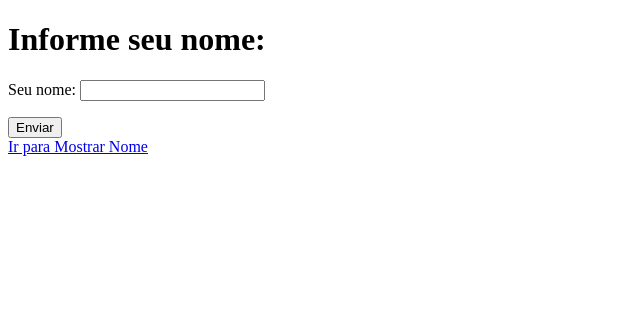
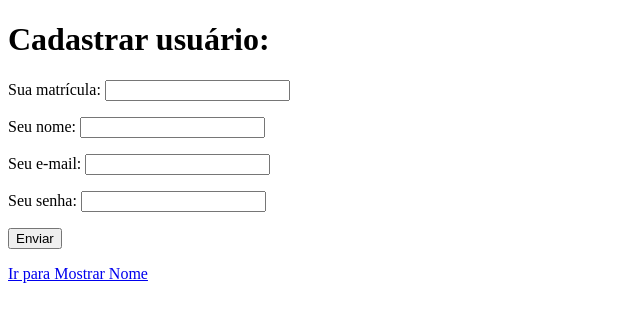
Before and after one commit to RafaelaAlexandre/FortLock, a Django app: page / in a window 1280 px wide. Shown: the top 322 px of the page, without its empty margins (0-640 px from the left). Run offline with Django 4.2, Linux system fonts and the light colour scheme.

Commit message:
:sparkles: Feat: Formulário de Usuário
Foi criada a tratativa inicial de formulário da tabela usuário, lá em forms.py, há a validação de e-mail e de senhas, além do uso de HASH SHA-256 aplicado na senha, dentro de views.py. A transaction é para garantir a atomicidade, caso algo de errado, o SQL não irá rodar pela metade

```diff
--- a/fortlock_app/forms.py
+++ b/fortlock_app/forms.py
@@ -1,5 +1,36 @@
+import re
 from django import forms
+from django.core.validators import validate_email
+from django.core.exceptions import ValidationError
 
+class UsuarioForm(forms.Form):
+    matricula = forms.CharField(label='Sua matrícula', max_length=30, required=True)
+    nome = forms.CharField(label='Seu nome', max_length=50, required=True)
+    email = forms.EmailField(label='Seu e-mail', required=True)
+    senha = forms.CharField(label='Seu senha', max_length=30, required=True)
 
-class NomeForm(forms.Form):
-    nome = forms.CharField(label='Seu nome', max_length=100)
+    def clean_email(self):
+        email = self.cleaned_data.get('email')
+        if email:
+            try:
+                validate_email(email)
+            except ValidationError as e:
+                self.add_error('email', "Endereço de e-mail inválido.\n"+e)
+        return email
+
+    def clean_senha(self):
+        senha = self.cleaned_data.get('senha')
+        if senha:
+            if len(senha) < 8:
+                raise ValidationError("A senha deve ter no mínimo 8 caracteres.")
+
+            if not any(char.isupper() for char in senha):
+                raise ValidationError("A senha deve conter pelo menos 1 letra maiúscula.")
+
+            if not any(char.islower() for char in senha):
+                raise ValidationError("A senha deve conter pelo menos 1 letra minúscula.")
+
+            if not re.search(r'[!@#\$%\^&\*\(\)_\+\-=\[\]{};:\'",<>\./?\\|]$', senha):
+                raise ValidationError("A senha deve conter pelo menos 1 caractere especial (!@#$%^&*()_+-=[]{};:'\",<>/?.|\\).")
+
+        return senha
--- a/fortlock_app/templates/teste_app/pagina_inicial.html
+++ b/fortlock_app/templates/teste_app/pagina_inicial.html
@@ -4,8 +4,8 @@
     <title>Página Inicial</title>
 </head>
 <body>
-    <h1>Informe seu nome:</h1>
-    <form method="post">
+    <h1>Cadastrar usuário:</h1>
+    <form method="post" style="margin-bottom: 1rem;">
         {% csrf_token %}
         {{ form.as_p }}
         <button type="submit">Enviar</button>
--- a/fortlock_app/views.py
+++ b/fortlock_app/views.py
@@ -1,20 +1,34 @@
-import requests
+# REQUISIÇÃO API import requests
 from django.shortcuts import render, redirect
 from django.http import HttpResponse, JsonResponse
+from django.db import transaction
 from hashlib import sha256
-from .forms import NomeForm
+from .forms import UsuarioForm
 from .models import Usuario
 
 
 def pagina_inicial(request):
     if request.method == 'POST':
-        form = NomeForm(request.POST)
+        form = UsuarioForm(request.POST)
         if form.is_valid():
+            matricula = form.cleaned_data['matricula']
             nome = form.cleaned_data['nome']
-            Usuario.objects.create(nome=nome, matricula='MATRICULAEXEMPLO', email='email@example.com', senha='senhaDIFICIL')
+            email = form.cleaned_data['email']
+            senha = form.cleaned_data['senha']
+
+            cifra = sha256()
+            cifra.update(senha.encode('utf-8'))
+            senhaCifrada = cifra.hexdigest()
+
+            try:
+                with transaction.atomic():
+                    Usuario.objects.create(matricula=matricula, nome=nome, email=email, senha=senhaCifrada)
+            except Exception as e:
+                print("Deu ruim: "+e)
+
             return redirect('mostrar_nome')
     else:
-        form = NomeForm()
+        form = UsuarioForm()
     return render(request, 'teste_app/pagina_inicial.html', {'form': form})
 
 
```
Also changed, not shown: db.sqlite3.
